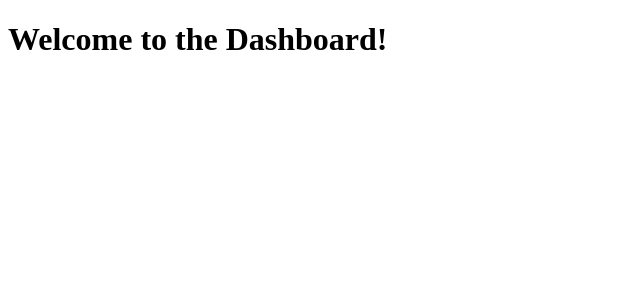
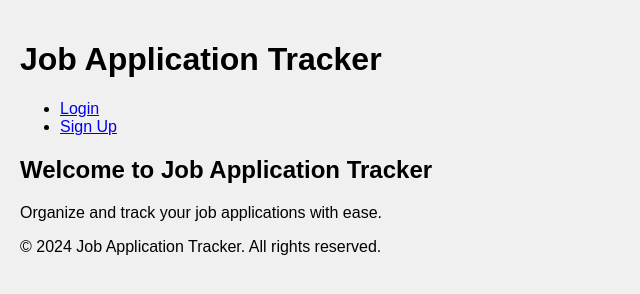
Before and after one commit to mjjsingh/Job-Application-Tracker, a website: page frontend/index.html in a window 1280 px wide. Shown: the whole page, without its empty margins (0-640 px from the left). Drawn offline with nearby package versions, Linux system fonts and the light colour scheme.

Commit message:
some changes

```diff
--- a/frontend/index.html
+++ b/frontend/index.html
@@ -3,12 +3,27 @@
 <head>
     <meta charset="UTF-8">
     <meta name="viewport" content="width=device-width, initial-scale=1.0">
-    <title>Home</title>
+    <title>Job Application Tracker</title>
+    <link rel="stylesheet" href="styles/styles.css">
 </head>
 <body>
-    <h1>Welcome to the Dashboard!</h1>
-
-    <script src="https://cdn.jsdelivr.net/npm/axios/dist/axios.min.js"></script>
-    <script src="scripts/main.js"></script>
+    <header>
+        <h1>Job Application Tracker</h1>
+        <nav>
+            <ul>
+                <li><a href="login.html">Login</a></li>
+                <li><a href="signup.html">Sign Up</a></li>
+            </ul>
+        </nav>
+    </header>
+    <main>
+        <section id="landing">
+            <h2>Welcome to Job Application Tracker</h2>
+            <p>Organize and track your job applications with ease.</p>
+        </section>
+    </main>
+    <footer>
+        <p>&copy; 2024 Job Application Tracker. All rights reserved.</p>
+    </footer>
 </body>
 </html>
```
